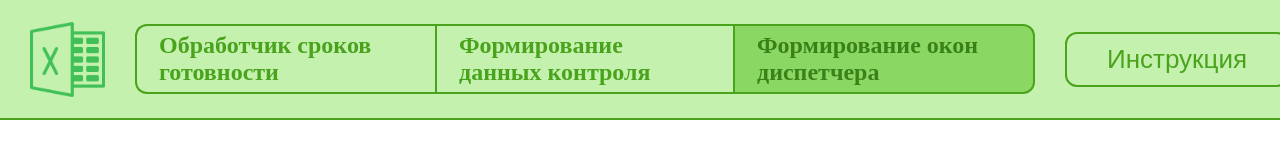
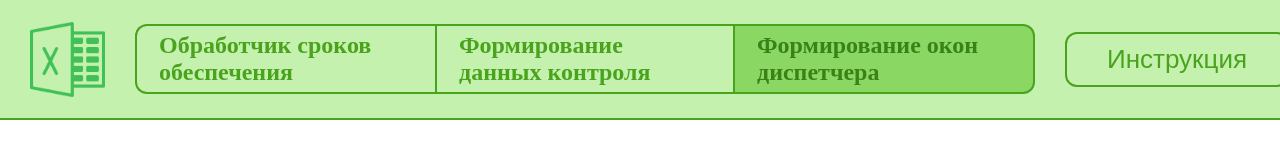
Before and after one commit to DimsKotov/Deadline-handler, a React (Vite) app: page /dispatcher-windows in a window 1280 px wide. Shown: the top 160 px of the page. Built offline with nearby package versions, Linux system fonts and the light colour scheme; what date-holidays would draw is missing.

Commit message:
Initial project upload

```diff
--- a/src/app/layout/Header/Header.tsx
+++ b/src/app/layout/Header/Header.tsx
@@ -62,7 +62,7 @@ const Header = () => {
           end
           className={({ isActive }) => (isActive ? styles.tabActive : styles.tab)}
         >
-          Обработчик сроков готовности
+          Обработчик сроков обеспечения
         </NavLink>
         <NavLink
           to="/control-graph"
--- a/src/features/FileFormation/ExclusionFileSE.tsx
+++ b/src/features/FileFormation/ExclusionFileSE.tsx
@@ -329,7 +329,7 @@ const ExclusionFileSE: React.FC<ExclusionFileSEProps> = ({
 
     // Определяем значения ЦС для каждого склада
     const moscowCS = ["R01", "R02", "R04", "R31", "R77", "V30"];
-    const ekaterinburgCS = ["R90", "R19"];
+    const ekaterinburgCS = ["R29", "R19"];
 
     const allData: any[] = [];
 
```
